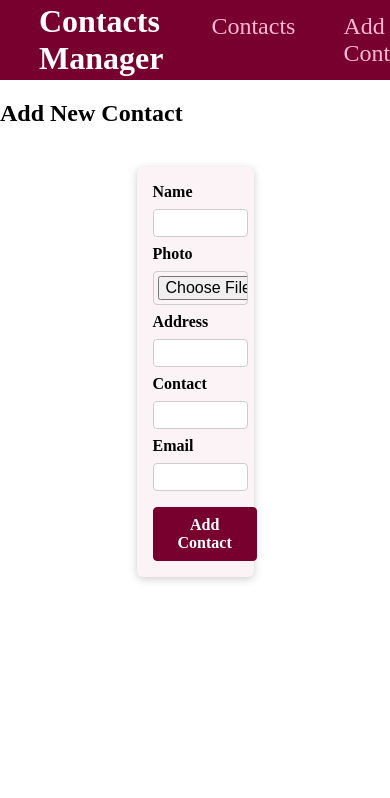
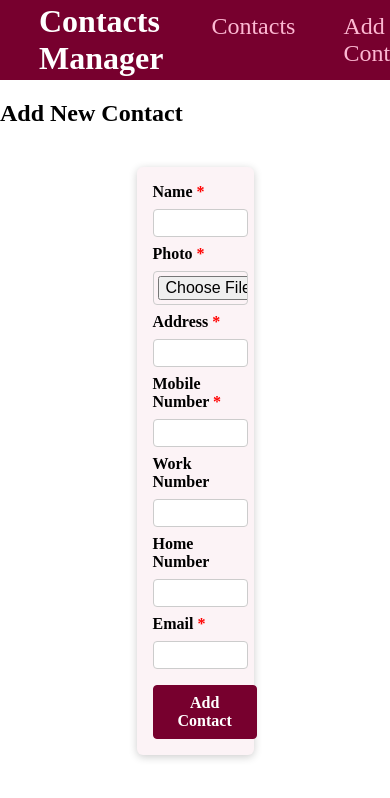
Before and after one commit to sujal7/final-project-frontend, a React (Create React App) app: page /add-contacts in a window 390 px wide. Shown: the top 798 px of the page. Built offline with nearby package versions, Linux system fonts and the light colour scheme.

Commit message:
Update: Divided contact's number to 3 categories i.e mobile, work and home

```diff
--- a/src/components/contacts/AddContactForm.jsx
+++ b/src/components/contacts/AddContactForm.jsx
@@ -1,5 +1,4 @@
 import { useRef } from 'react';
-import { useState } from 'react';
 
 import Card from '../common/ui/Card';
 
@@ -7,7 +6,9 @@ import classes from './AddContactForm.module.css';
 export default function AddContactForm(props) {
   const nameInputRef = useRef();
   const addressInputRef = useRef();
-  const phoneInputRef = useRef();
+  const mobileNumberInputRef = useRef();
+  const workNumberInputRef = useRef();
+  const homeNumberInputRef = useRef();
   const emailInputRef = useRef();
 
   function submitHandler(event) {
@@ -17,13 +18,17 @@ export default function AddContactForm(props) {
 
     const enteredName = nameInputRef.current.value;
     const enteredAddress = addressInputRef.current.value;
-    const enteredContact = phoneInputRef.current.value;
+    const enteredMobileNumber = mobileNumberInputRef.current.value;
+    const enteredWorkNumber = workNumberInputRef.current.value;
+    const enteredHomeNumber = homeNumberInputRef.current.value;
     const enteredEmail = emailInputRef.current.value;
 
     const formData = {
       name: enteredName,
       address: enteredAddress,
-      phone: parseInt(enteredContact),
+      mobileNumber: parseInt(enteredMobileNumber),
+      workNumber: parseInt(enteredWorkNumber),
+      homeNumber: parseInt(enteredHomeNumber),
       email: enteredEmail,
     };
 
@@ -38,29 +43,56 @@ export default function AddContactForm(props) {
     <Card>
       <form className={classes.form} onSubmit={submitHandler}>
         <div className={classes.control}>
-          <label htmlFor="name">Name</label>
+          <label htmlFor="name">
+            Name <span>*</span>
+          </label>
           <input type="text" required id="name" ref={nameInputRef} />
         </div>
 
         <div className={classes.control}>
-          <label htmlFor="photo">Photo</label>
+          <label htmlFor="photo">
+            Photo <span>*</span>
+          </label>
           <input type="file" required id="photo" />
         </div>
 
         <div className={classes.control}>
-          <label htmlFor="address">Address</label>
+          <label htmlFor="address">
+            Address <span>*</span>
+          </label>
           <input type="text" required id="address" ref={addressInputRef} />
         </div>
         <div className={classes.control}>
-          <label htmlFor="phone">Contact</label>
-          <input type="number" required id="phone" ref={phoneInputRef} />
+          <label htmlFor="mobileNumber">
+            Mobile Number <span>*</span>
+          </label>
+          <input
+            type="number"
+            required
+            id="mobileNumber"
+            ref={mobileNumberInputRef}
+          />
         </div>
         <div className={classes.control}>
-          <label htmlFor="email">Email</label>
+          <label htmlFor="workNumber">Work Number</label>
+          <input type="number" id="workNumber" ref={workNumberInputRef} />
+        </div>
+        <div className={classes.control}>
+          <label htmlFor="homeNumber">Home Number</label>
+          <input type="number" id="homeNumber" ref={homeNumberInputRef} />
+        </div>
+        <div className={classes.control}>
+          <label htmlFor="email">
+            Email <span>*</span>
+          </label>
           <input type="email" required id="email" ref={emailInputRef} />
         </div>
         <div className={classes.actions}>
-          <button>Add Contact</button>
+          {props.isEdit ? (
+            <button>Edit Contact</button>
+          ) : (
+            <button>Add Contact</button>
+          )}
         </div>
       </form>
     </Card>
--- a/src/components/contacts/AddContactForm.module.css
+++ b/src/components/contacts/AddContactForm.module.css
@@ -43,3 +43,7 @@
   background-color: #a50e48;
   border-color: #a50e48;
 }
+
+.control label span {
+  color: red;
+}
--- a/src/components/contacts/ContactItem.jsx
+++ b/src/components/contacts/ContactItem.jsx
@@ -21,9 +21,11 @@ export default function ContactItem(props) {
       <Card>
         <div className={classes.content}>
           <h3>{props.name}</h3>
-          <img src={props.photo} alt="Contact Photo" />
+          <img src={props.photo} alt="Contacts" />
           <address>{props.address}</address>
-          <p>{props.phone}</p>
+          <p>{props.mobileNumber ? props.mobileNumber : 'Not Availabe'}</p>
+          <p>{props.workNumber ? props.workNumber : 'Not Availabe'}</p>
+          <p>{props.homeNumber ? props.homeNumber : 'Not Availabe'}</p>
           <p>{props.email}</p>
         </div>
         <div className={classes.actions}>
--- a/src/components/contacts/ContactItem.module.css
+++ b/src/components/contacts/ContactItem.module.css
@@ -1,13 +1,5 @@
 .item {
   margin: 1rem 0;
-}
-
-.image {
-  width: 100%;
-  height: 20rem;
-  overflow: hidden;
-  border-top-right-radius: 6px;
-  border-top-left-radius: 6px;
 }
 
 .content {
@@ -21,8 +13,8 @@
 }
 
 .content img {
-  width: 50px;
-  height: 50px;
+  width: 90px;
+  height: 120px;
 }
 
 .actions {
--- a/src/components/contacts/ContactsList.jsx
+++ b/src/components/contacts/ContactsList.jsx
@@ -12,7 +12,9 @@ export default function ContactsList(props) {
           id={contact._id}
           name={contact.name}
           photo={contact.photo}
-          phone={contact.phone}
+          mobileNumber={contact.phone.mobileNumber}
+          workNumber={contact.phone.workNumber}
+          homeNumber={contact.phone.homeNumber}
           address={contact.address}
           email={contact.email}
         />
```
